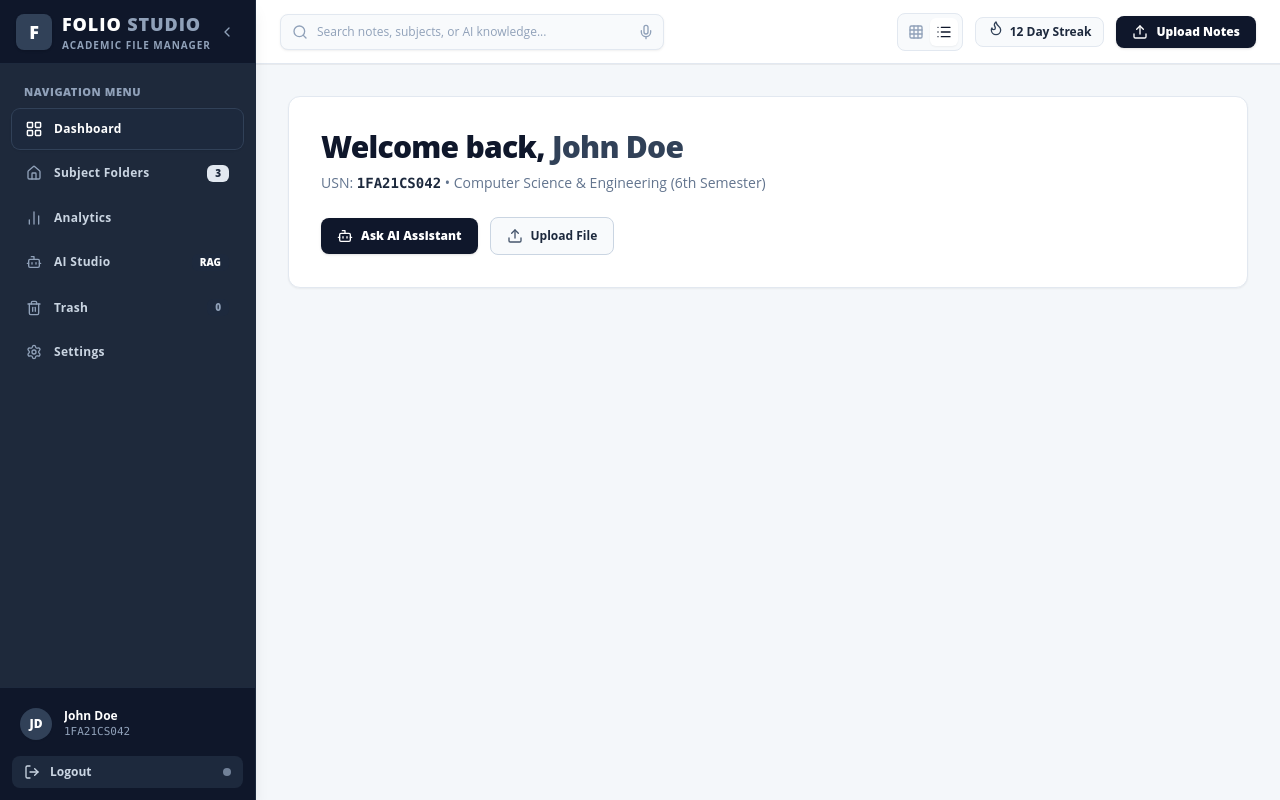
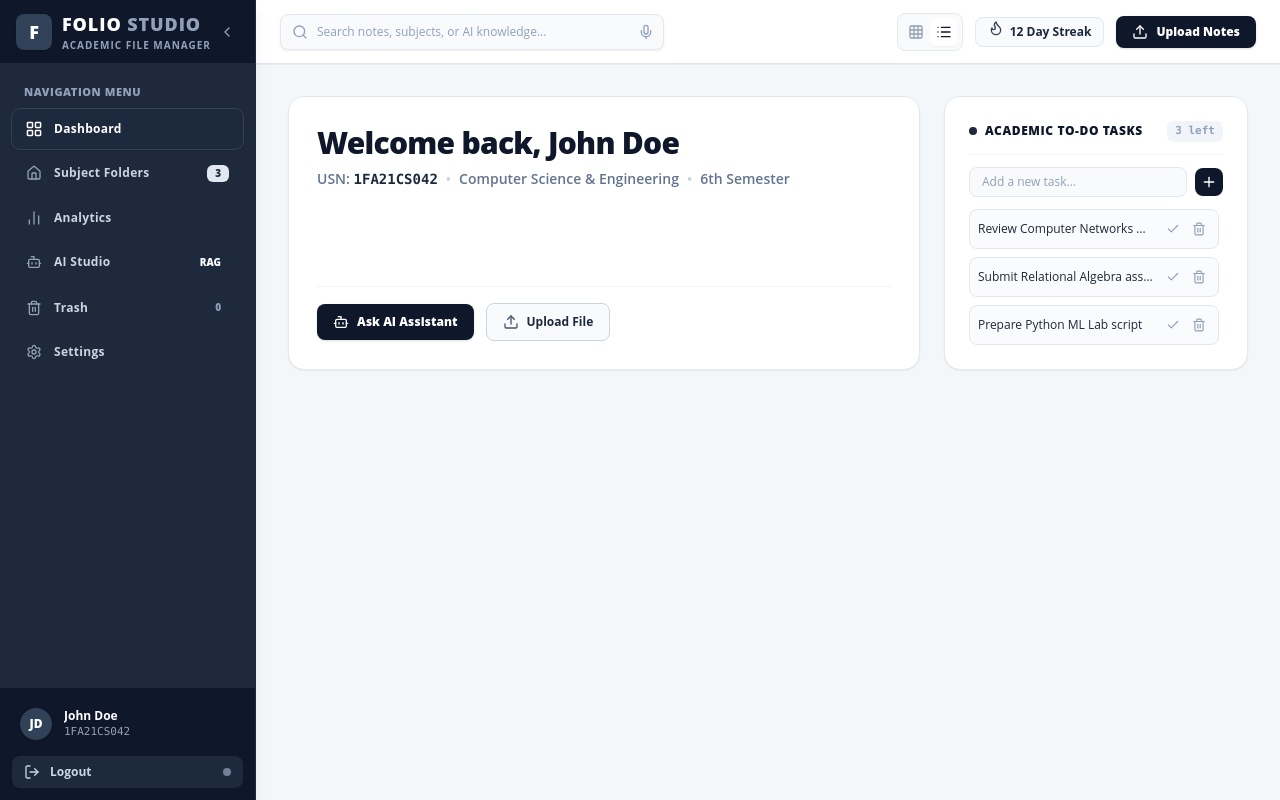
Before and after one commit to yuriboiii20-art/Folio, a React (Vite) app in the folder frontend/: page / in a window 1280 px wide. Built offline with nearby package versions, Linux system fonts and the light colour scheme.

Commit message:
feat: unify Welcome text typography and add interactive top-right Academic To-Do section

```diff
--- a/frontend/src/components/ui/dashboard-sidebar.tsx
+++ b/frontend/src/components/ui/dashboard-sidebar.tsx
@@ -78,6 +78,13 @@ export interface AcademicFile {
   sizeBytes?: number;
 }
 
+export interface TodoTask {
+  id: string;
+  text: string;
+  completed: boolean;
+  animatingOut?: boolean;
+}
+
 export default function DesktopWebApp() {
   const [activeTab, setActiveTab] = useState('dashboard');
   const [isSidebarCollapsed, setIsSidebarCollapsed] = useState(false);
@@ -85,6 +92,42 @@ export default function DesktopWebApp() {
   // Trash Bin & Browser Status Link State
   const [trashedFiles, setTrashedFiles] = useState<AcademicFile[]>([]);
   const [hoveredStatusLink, setHoveredStatusLink] = useState<string | null>(null);
+
+  // TO-DO Tasks State
+  const [todoTasks, setTodoTasks] = useState<TodoTask[]>([
+    { id: 'todo-1', text: 'Review Computer Networks Unit 1 notes', completed: false },
+    { id: 'todo-2', text: 'Submit Relational Algebra assignment', completed: false },
+    { id: 'todo-3', text: 'Prepare Python ML Lab script', completed: false },
+  ]);
+  const [newTodoText, setNewTodoText] = useState('');
+
+  const handleAddTodo = () => {
+    if (!newTodoText.trim()) return;
+    const newTask: TodoTask = {
+      id: `todo-${Date.now()}`,
+      text: newTodoText.trim(),
+      completed: false
+    };
+    setTodoTasks(prev => [newTask, ...prev]);
+    setNewTodoText('');
+  };
+
+  const handleCompleteTodo = (id: string) => {
+    setTodoTasks(prev => prev.map(t => {
+      if (t.id === id) {
+        return { ...t, completed: true, animatingOut: true };
+      }
+      return t;
+    }));
+
+    setTimeout(() => {
+      setTodoTasks(prev => prev.filter(t => t.id !== id));
+    }, 450);
+  };
+
+  const handleDeleteTodo = (id: string) => {
+    setTodoTasks(prev => prev.filter(t => t.id !== id));
+  };
 
   // Modals Open State
   const [isUploadModalOpen, setIsUploadModalOpen] = useState(false);
@@ -809,22 +852,28 @@ print("Model Accuracy:", clf.score(X_test, y_test))`
           {activeTab === 'dashboard' && (
             <div className="space-y-8 max-w-6xl mx-auto animate-in fade-in duration-300">
 
-              {/* Dashboard Hero Card */}
-              <div className="p-8 rounded-xl border border-slate-200 bg-white shadow-xs">
-                <div className="flex flex-col md:flex-row md:items-center justify-between gap-6">
-                  <div>
-                    <h1 className="text-3xl font-black tracking-tight text-slate-900">
-                      Welcome back, <span className="text-slate-700">{studentProfile.name}</span>
+              <div className="grid grid-cols-1 lg:grid-cols-3 gap-6 items-stretch">
+
+                {/* 1. Welcome Card (Uniform Text & Styling) */}
+                <div className="lg:col-span-2 p-7 rounded-2xl border border-slate-200 bg-white shadow-xs flex flex-col justify-between space-y-6">
+                  <div>
+                    <h1 className="text-2xl sm:text-3xl font-extrabold tracking-tight text-slate-900">
+                      Welcome back, {studentProfile.name}
                     </h1>
 
-                    <p className="text-xs md:text-sm mt-2 font-medium text-slate-500">
-                      USN: <span className="font-mono text-slate-800 font-bold">{studentProfile.usn}</span> • {studentProfile.branch} ({studentProfile.sem})
+                    <p className="text-xs sm:text-sm font-semibold text-slate-500 mt-2 flex flex-wrap items-center gap-2">
+                      <span>USN: <span className="text-slate-800 font-mono font-bold">{studentProfile.usn}</span></span>
+                      <span className="text-slate-300">•</span>
+                      <span>{studentProfile.branch}</span>
+                      <span className="text-slate-300">•</span>
+                      <span>{studentProfile.sem}</span>
                     </p>
-
-                    <div className="flex items-center gap-3 mt-6">
+                  </div>
+
+                  <div className="flex items-center gap-3 pt-4 border-t border-slate-100">
                     <button
                       onClick={() => setActiveTab('ai-studio')}
-                        className="flex items-center gap-2 px-4 py-2.5 rounded-lg bg-slate-900 text-white text-xs font-black shadow-sm hover:bg-slate-800 cursor-pointer transition-all"
+                      className="flex items-center gap-2 px-4 py-2.5 rounded-lg bg-slate-900 text-white text-xs font-black shadow-sm hover:bg-slate-800 cursor-pointer transition-all active:scale-95"
                     >
                       <Bot className="w-4 h-4" />
                       <span>Ask AI Assistant</span>
@@ -832,14 +881,103 @@ print("Model Accuracy:", clf.score(X_test, y_test))`
 
                     <button
                       onClick={() => setIsUploadModalOpen(true)}
-                        className="flex items-center gap-2 px-4 py-2.5 rounded-lg border border-slate-300 bg-slate-50 text-slate-800 text-xs font-bold cursor-pointer transition-all hover:bg-slate-200"
+                      className="flex items-center gap-2 px-4 py-2.5 rounded-lg border border-slate-300 bg-slate-50 text-slate-800 text-xs font-bold cursor-pointer transition-all hover:bg-slate-200 active:scale-95"
                     >
                       <Upload className="w-4 h-4 text-slate-600" />
                       <span>Upload File</span>
                     </button>
                   </div>
                 </div>
-                </div>
+
+                {/* 2. Top Right TO-DO Section */}
+                <div className="lg:col-span-1 p-6 rounded-2xl border border-slate-200 bg-white shadow-xs flex flex-col justify-between space-y-4">
+                  <div>
+                    <div className="flex items-center justify-between pb-3 border-b border-slate-100 mb-3">
+                      <div className="flex items-center gap-2">
+                        <div className="w-2 h-2 rounded-full bg-slate-800" />
+                        <h3 className="text-xs font-black uppercase tracking-wider text-slate-900">
+                          Academic To-Do Tasks
+                        </h3>
+                      </div>
+                      <span className="text-[11px] font-mono font-bold text-slate-400 bg-slate-100 px-2 py-0.5 rounded-md">
+                        {todoTasks.length} left
+                      </span>
+                    </div>
+
+                    {/* Add To-Do Input */}
+                    <div className="flex items-center gap-2 mb-3">
+                      <input
+                        type="text"
+                        value={newTodoText}
+                        onChange={(e) => setNewTodoText(e.target.value)}
+                        onKeyDown={(e) => { if (e.key === 'Enter') handleAddTodo(); }}
+                        placeholder="Add a new task..."
+                        className="flex-1 px-3 py-1.5 border border-slate-200 rounded-lg text-xs outline-none bg-slate-50 focus:border-slate-800 transition-all text-slate-900 placeholder:text-slate-400 font-medium"
+                      />
+                      <button
+                        onClick={handleAddTodo}
+                        className="p-1.5 bg-slate-900 hover:bg-slate-800 text-white rounded-lg text-xs cursor-pointer transition-all active:scale-95"
+                        title="Add task"
+                      >
+                        <Plus className="w-4 h-4" />
+                      </button>
+                    </div>
+
+                    {/* Task List */}
+                    <div className="space-y-2 max-h-[160px] overflow-y-auto pr-1">
+                      {todoTasks.length === 0 ? (
+                        <p className="text-xs text-slate-400 italic text-center py-4">No tasks remaining 🎉</p>
+                      ) : (
+                        todoTasks.map((task) => (
+                          <div
+                            key={task.id}
+                            className={`flex items-center justify-between p-2 rounded-lg border transition-all duration-300 ${
+                              task.animatingOut
+                                ? 'border-emerald-200 bg-emerald-50/60 opacity-70 scale-98'
+                                : 'border-slate-200 bg-slate-50/80 hover:border-slate-300'
+                            }`}
+                          >
+                            <span
+                              className={`text-xs font-medium min-w-0 truncate pr-2 transition-all duration-300 ${
+                                task.completed
+                                  ? 'line-through decoration-2 decoration-emerald-600 text-slate-400 italic'
+                                  : 'text-slate-800'
+                              }`}
+                            >
+                              {task.text}
+                            </span>
+
+                            <div className="flex items-center gap-1 shrink-0">
+                              {/* Right Tick Mark Button */}
+                              <button
+                                onClick={() => handleCompleteTodo(task.id)}
+                                disabled={task.completed}
+                                className={`p-1 rounded-md transition-all cursor-pointer ${
+                                  task.completed
+                                    ? 'bg-emerald-600 text-white'
+                                    : 'text-slate-400 hover:text-emerald-600 hover:bg-emerald-50'
+                                }`}
+                                title="Complete task"
+                              >
+                                <Check className="w-3.5 h-3.5" />
+                              </button>
+
+                              {/* Delete Bin Button */}
+                              <button
+                                onClick={() => handleDeleteTodo(task.id)}
+                                className="p-1 rounded-md text-slate-400 hover:text-red-600 hover:bg-red-50 transition-all cursor-pointer"
+                                title="Delete task"
+                              >
+                                <Trash2 className="w-3.5 h-3.5" />
+                              </button>
+                            </div>
+                          </div>
+                        ))
+                      )}
+                    </div>
+                  </div>
+                </div>
+
               </div>
 
             </div>
```
Lines whose indentation alone changed are shown as unchanged.
